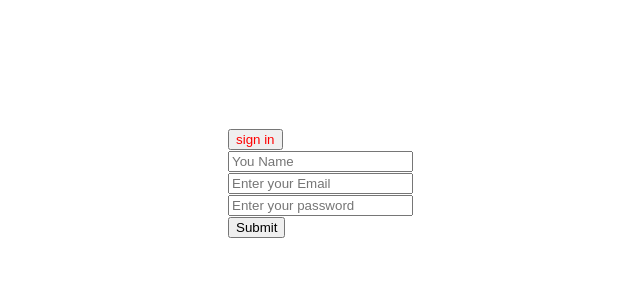
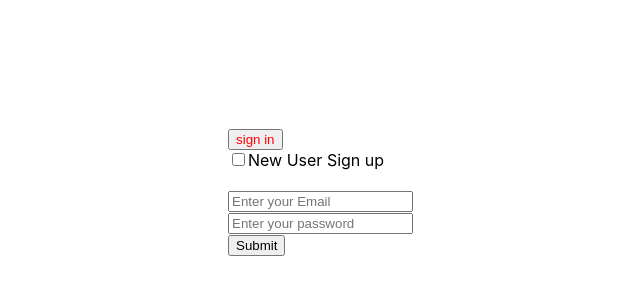
Before and after one commit to abu-sayed-1/firebase-auth, a React (Create React App) app: page / in a window 1280 px wide. Shown: the top 300 px of the page, without its empty margins (348-988 px from the left). Built offline with nearby package versions, Linux system fonts and the light colour scheme.

Commit message:
Logged In vs Sign In

```diff
--- a/src/App.js
+++ b/src/App.js
@@ -5,8 +5,10 @@
 import firebaseConfig from './firebase.config';
 firebase.initializeApp(firebaseConfig);
 
+
+
 function App() {
-
+  const [newUser,setNewUser] = useState(false);
   const [user,setUser] = useState({
     isSignIn:false,
     name:'',
@@ -39,7 +41,7 @@
 
  }
 
- const handleSignOut = () =>{
+ const handleSignOut = () => {
    firebase.auth().signOut()
    .then(res =>{
      const signedOutUser = {
@@ -60,7 +62,7 @@
 
 const handleSubmit = (e) => {
   console.log(user.email,user.password);
-  if (user.email && user.password) {
+  if (newUser && user.email && user.password) {
     firebase.auth().createUserWithEmailAndPassword(user.email,user.password)
       .then(res => {
         const newUserInfo = {...user} ;
@@ -76,6 +78,22 @@
 
     });
   }
+  if (!newUser && user.email && user.password) {
+    firebase.auth().signInWithEmailAndPassword(user.email, user.password)
+    .then(res => {
+      const newUserInfo = {...user} ;
+      newUserInfo.error = '';
+      newUserInfo.success = true;
+      setUser(newUserInfo);
+
+    })
+    .catch(error => {
+      const newUserInfo = {...user};
+      newUserInfo.error = error.message;
+      newUserInfo.success = false;
+      setUser(newUserInfo);
+    });
+  }
 e.preventDefault();
 }
 
@@ -86,7 +104,7 @@
   }
   if (event.target.name === 'password') {
     const isPassWordValid = event.target.value.length > 5;
-    const passwordHasNumber = /\d{3}/.test (event.target.value);
+    const passwordHasNumber = /\d{1}/.test (event.target.value);
     isFieldValid = passwordHasNumber && isPassWordValid ;
   }
   if (isFieldValid) {
@@ -113,25 +131,159 @@
 
       </div>
       }
-
+      <br/>
+        <input type="checkbox" onChange={() => setNewUser(!newUser)} name="newUser" id=""/>
+        <label htmlFor="newUser">New User Sign up</label>
        <form onSubmit={handleSubmit}>
-         <input type="text" name="name" onBlur={handleBlur} placeholder="You Name" required />
+       {newUser && <input type="text" name="name" onBlur={handleBlur} placeholder="You Name" required />}
          <br/>
          <input type="text" name="email" onBlur={handleBlur} placeholder="Enter your Email" required/>
          <br/>
          <input type="password" name="password" onBlur={handleBlur}  id="" placeholder="Enter your password" required/>
          <br/>
          <input type="submit" value="Submit"/>
-         </form>
+       </form>
 
-    <p style={{color:'red'}}>{user.error}</p>
-     {user.success && <p style={{color:'green'}}>User Created SuccessFully </p>
-}
+          <p style={{color:'red'}}>{user.error}</p>
+         {user.success && <p style={{color:'green'}}>User { newUser ? "Created" :"Logged In"} SuccessFully </p>}
+
      </div>
   );
 }
 
 export default App;
+
+
+
+
+// Module No: 42.. video No:1/2/3/4/5/
+// function App() {
+
+//   const [user,setUser] = useState({
+//     isSignIn:false,
+//     name:'',
+//     email:'',
+//     photo:'',
+//     password:'',
+//     error:''
+
+//   })
+
+// const provider = new firebase.auth.GoogleAuthProvider();
+//  const handleSingIn = () => {
+//    firebase.auth().signInWithPopup(provider)
+//    .then(res => {
+//      const {displayName,email,photoURL} = res.user;
+//      const signedInUser = {
+//        isSignIn:true,
+//        name:displayName,
+//        email:email,
+//        photo:photoURL
+
+//      }
+//      setUser(signedInUser)
+
+//    })
+//    .catch (error => {
+//       console.log(error);
+//       console.log(error.message);
+//    })
+
+//  }
+
+//  const handleSignOut = () =>{
+//    firebase.auth().signOut()
+//    .then(res =>{
+//      const signedOutUser = {
+//        isSignIn:false,
+//        name:'',
+//        photo:'',
+//        email:'',
+//        error:'',
+//        success:false
+
+//      }
+//      setUser(signedOutUser)
+//    })
+//    .catch( error => {
+
+//    })
+//  }
+
+// const handleSubmit = (e) => {
+//   console.log(user.email,user.password);
+//   if (user.email && user.password) {
+//     firebase.auth().createUserWithEmailAndPassword(user.email,user.password)
+//       .then(res => {
+//         const newUserInfo = {...user} ;
+//         newUserInfo.error = '';
+//         newUserInfo.success = true;
+//         setUser(newUserInfo);
+//     })
+//     .catch(error => {
+//       const newUserInfo = {...user};
+//       newUserInfo.error = error.message;
+//       newUserInfo.success = false;
+//       setUser(newUserInfo);
+
+//     });
+//   }
+// e.preventDefault();
+// }
+
+// const handleBlur = (event) => {
+//   let isFieldValid = true;
+//   if (event.target.name === 'email') {
+//     isFieldValid = /\S+@\S+\.\S+/.test(event.target.value);
+//   }
+//   if (event.target.name === 'password') {
+//     const isPassWordValid = event.target.value.length > 5;
+//     const passwordHasNumber = /\d{3}/.test (event.target.value);
+//     isFieldValid = passwordHasNumber && isPassWordValid ;
+//   }
+//   if (isFieldValid) {
+//     const newUserInfo = {...user};
+//     newUserInfo[event.target.name] = event.target.value;
+//     setUser(newUserInfo);
+
+//   }
+// }
+
+//   return (
+//     <div style={{marginLeft:'45%',marginTop:'10%'}}>
+//        {
+//         user.isSignIn ?
+//           <button onClick={handleSignOut} style={{color:'red'}}>sign out</button>
+//           :<button onClick={handleSingIn} style={{color:'red'}}>sign in</button>
+//       }
+
+//       {
+//         user.isSignIn  && <div>
+//         <p>Welcome,{user.name}</p>
+//         <p>Email:{user.email}</p>
+//         <img src={user.photo} alt=""/>
+
+//       </div>
+//       }
+
+//        <form onSubmit={handleSubmit}>
+//          <input type="text" name="name" onBlur={handleBlur} placeholder="You Name" required />
+//          <br/>
+//          <input type="text" name="email" onBlur={handleBlur} placeholder="Enter your Email" required/>
+//          <br/>
+//          <input type="password" name="password" onBlur={handleBlur}  id="" placeholder="Enter your password" required/>
+//          <br/>
+//          <input type="submit" value="Submit"/>
+//        </form>
+
+//           <p style={{color:'red'}}>{user.error}</p>
+//          {user.success && <p style={{color:'green'}}>User Created SuccessFully </p>}
+
+//      </div>
+//   );
+// }
+
+// export default App;
 
 
 
```
